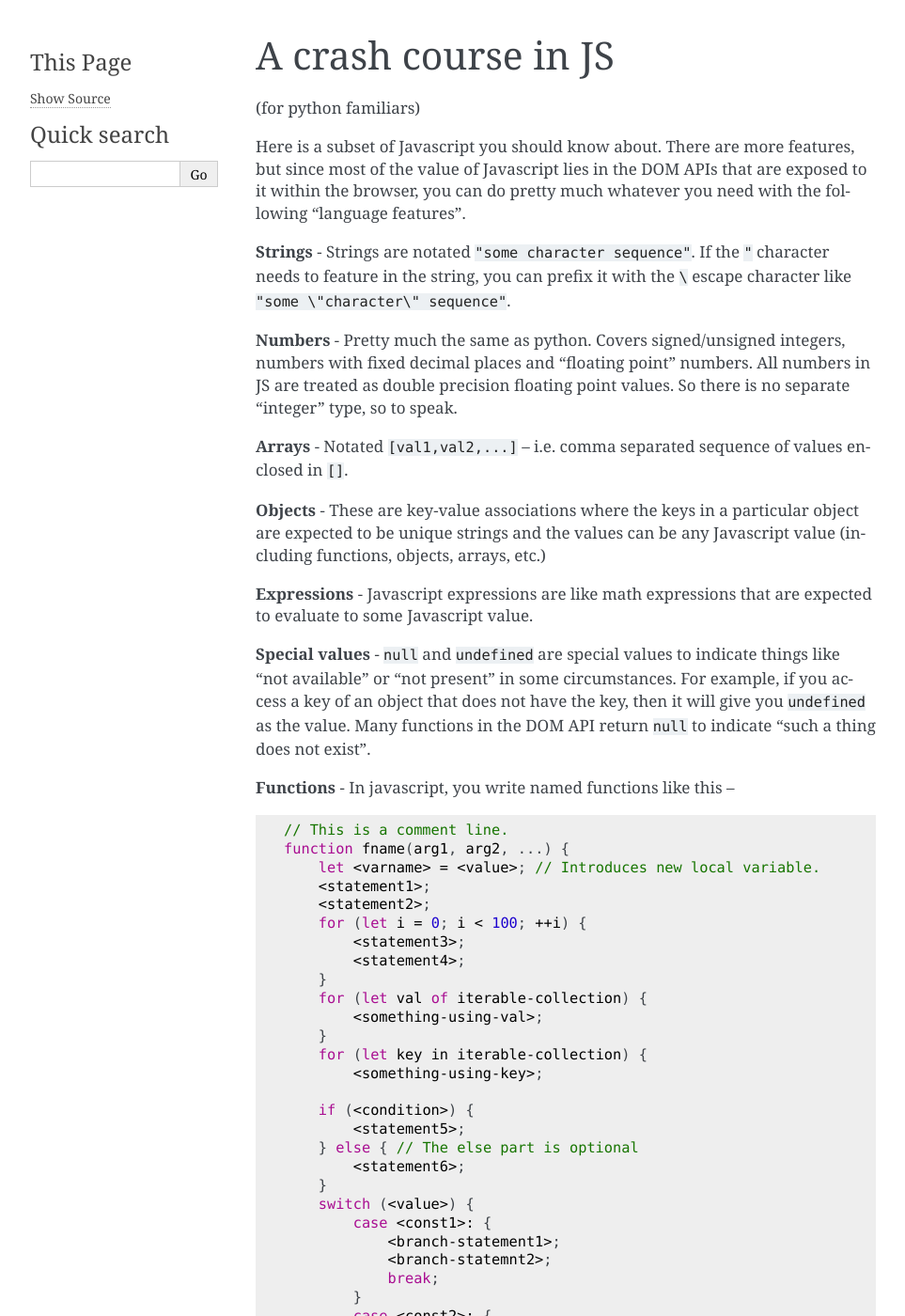
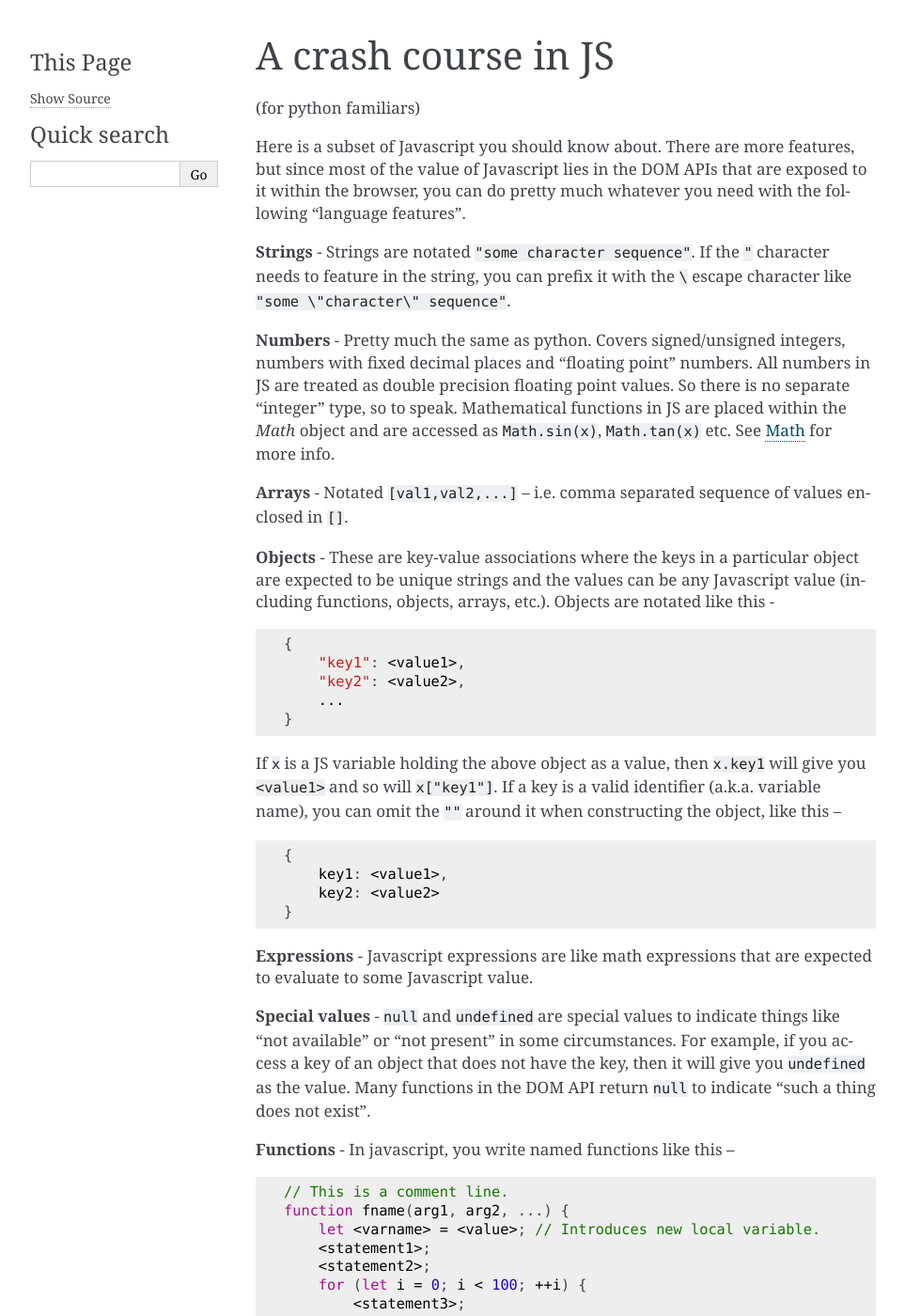
Before and after one commit to kreauniv/comp350, a Sphinx documentation site: the page built from source/js.rst, in a window 1280 px wide and 1400 px high. Shown: the whole window at 94% size, without its empty margins (148-1111 px from the left). Built offline with Sphinx 7.4.7, drawn with Linux system fonts in a browser that asks for light colours; some of the changed text lies outside the part shown.

Commit message:
Tweaked JS intro

```diff
--- a/source/js.rst
+++ b/source/js.rst
@@ -17,15 +17,39 @@ the ``\`` escape character like ``"some \"character\" sequence"``.
 
 **Numbers** - Pretty much the same as python. Covers signed/unsigned integers,
 numbers with fixed decimal places and "floating point" numbers. All numbers in
-JS are treated as double precision floating point values. So there is no separate
-"integer" type, so to speak.
+JS are treated as double precision floating point values. So there is no
+separate "integer" type, so to speak. Mathematical functions in JS are placed
+within the `Math` object and are accessed as ``Math.sin(x)``, ``Math.tan(x)``
+etc. See Math_ for more info.
+
+.. _Math: https://developer.mozilla.org/en-US/docs/Web/JavaScript/Reference/Global_Objects/Math
 
 **Arrays** - Notated ``[val1,val2,...]`` -- i.e. comma separated sequence of
 values enclosed in ``[]``.
 
 **Objects** - These are key-value associations where the keys in a particular
 object are expected to be unique strings and the values can be any Javascript value
-(including functions, objects, arrays, etc.)
+(including functions, objects, arrays, etc.). Objects are notated like this -
+
+.. code::
+
+    {
+        "key1": <value1>,
+        "key2": <value2>,
+        ...
+    }
+
+If ``x`` is a JS variable holding the above object as a value, then ``x.key1`` will
+give you ``<value1>`` and so will ``x["key1"]``. If a key is a valid identifier
+(a.k.a. variable name), you can omit the ``""`` around it when constructing the
+object, like this --
+
+.. code::
+
+    {
+        key1: <value1>,
+        key2: <value2>
+    }
 
 **Expressions** - Javascript expressions are like math expressions that are
 expected to evaluate to some Javascript value.
@@ -97,7 +121,40 @@ function values. So you can do the following as well --
     let pyth = function (x, y) { return Math.sqrt(x * x + y * y); };
 
 This means you can make lists of functions, dictionaries of functions
-and so on.
+and so on. Consider the following object --
+
+.. code:: js
+
+    let point = { x: 2.0, y: 3.0,
+                  dist: function (x,y) { return Math.sqrt(x*x+y*y); }
+                };
+
+You can now calculate the distance of the "point" from the origin using
+:code:`point.dist(point.x,point.y)`. That looks cumbersome to write
+every time, especially since the arguments are already available
+within point. Maybe we could write it like this --
+
+.. code:: js
+
+    let point = { x: 2.0, y: 3.0,
+                  dist: function (p) { return Math.sqrt(p.x * p.x + p.y * p.y); }
+                };
+
+Now we can write :code:`point.dist(point)`. Even that feels redundant due to the
+repeated ``point``. Javascript helps with this by making a special identifier
+available within functions -- ``this``, which refers to the object whose
+``.dist`` you did to access the function. So we can write that even simpler as --
+
+.. code:: js
+
+    let point = { x: 2.0, y: 3.0,
+                  dist: function () { return Math.sqrt(this.x * this.x + this.y * this.y); }
+                };
+
+The ``this`` variable is comparable to python's ``self`` argument typically given
+as the first argument of "methods" ... except that in JS you don't have to give
+that explicitly. So with the above code, you can write the distance calculation
+as :code:`point.dist()`, which removes the redundancy.
 
 Javascript functions are also proper closures. They any variable names not
 mentioned in  local ``let`` bindings or in argument list but are present in the
@@ -132,7 +189,24 @@ simpler for small functions. For example, a function that squares a number can
 be expressed as ``(x) => x*x``. If the body needs to be more complicated, you
 can use ``(x,y,z) => {....; return <resultval>;}``. Again, this is an
 expression that produces a function value and you can therefore use it wherever
-a value is required.
+a value is required. These kinds of functions are also referred to as
+"arrow functions".
+
+.. admonition:: **Nuance warning**
+
+    The above kind of "arrow functions" have a slightly different behaviour
+    from those declared using ``function ...`` w.r.t. the ``this`` special
+    identifier. With an arrow function, if you use ``this`` within the body,
+    it would refer to whatever ``this`` meant in its **surrounding** context.
+    So the following **won't work** as you might expect it to --
+
+        .. code:: js
+
+            let point = { x: 2.0, y: 3.0,
+                          dist: () => {
+                            return Math.sqrt(this.x * this.x + this.y * this.y);
+                          }
+                        };
 
 **Dynamic typing** - Javascript is usually called a "dynamically typed" language
 (like Python). What it means in this context is that a particular variable is not
```
